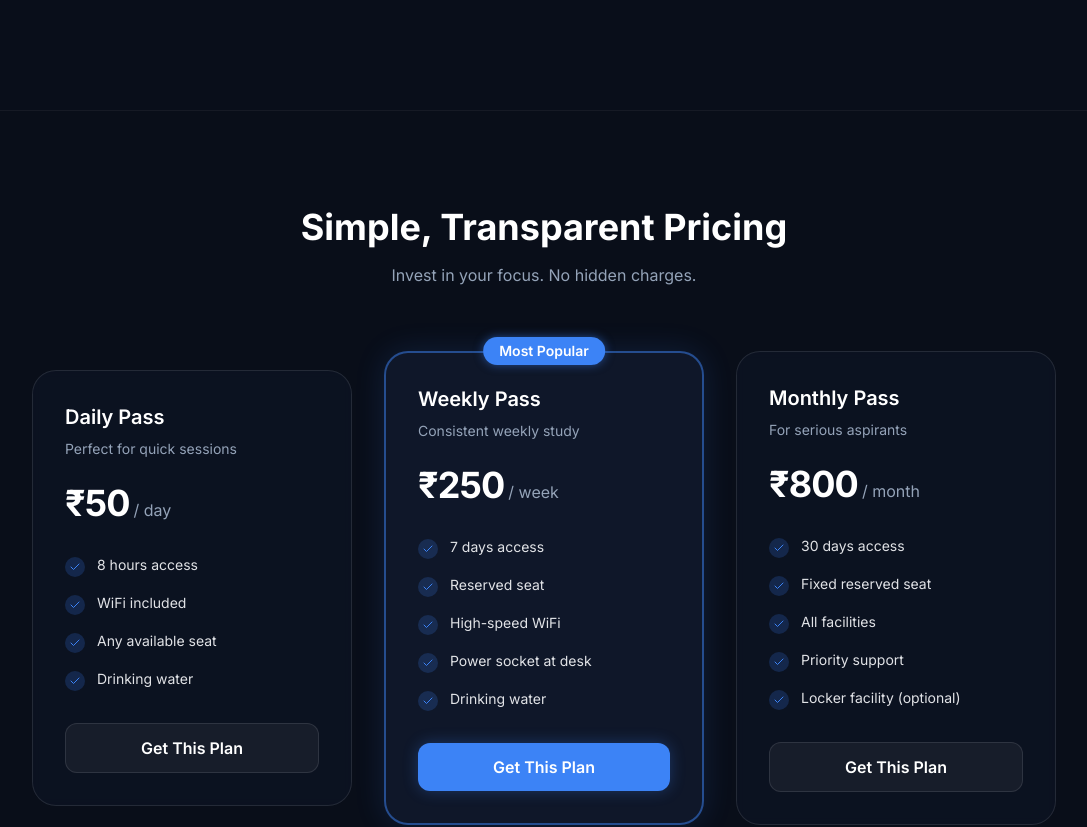
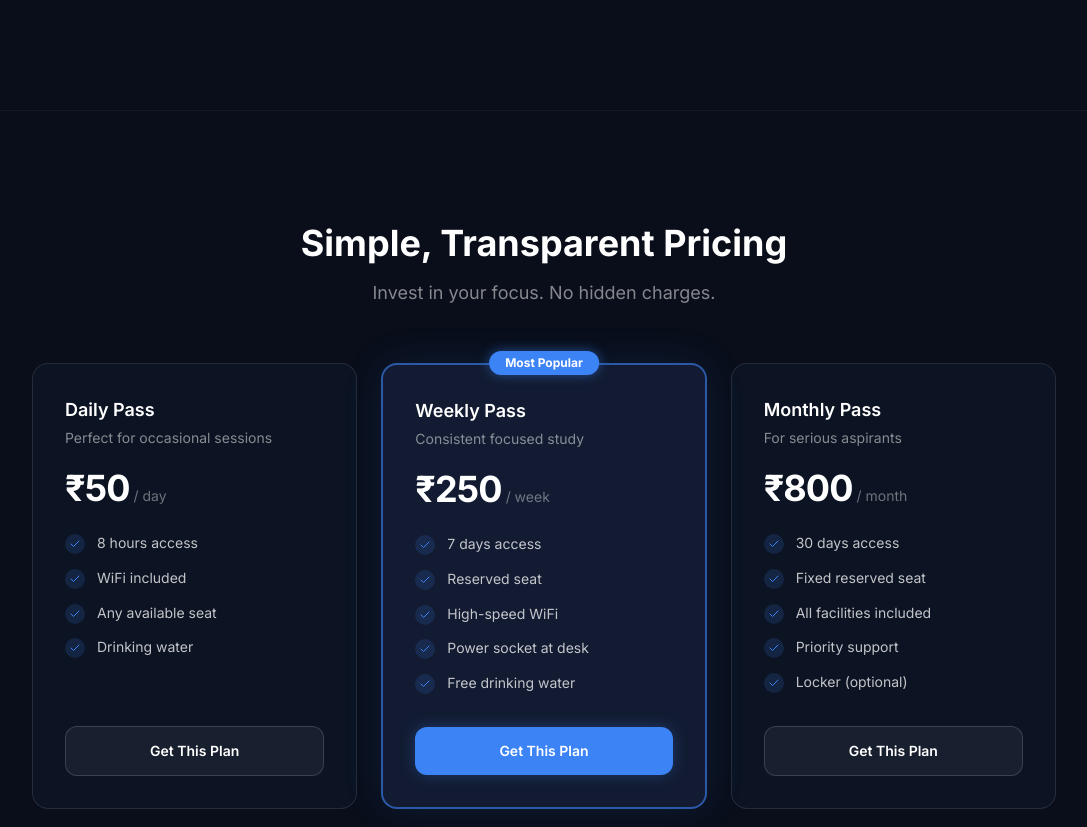
Before and after one commit to krishanggautam317-eng/Vivid-library, a React (Vite) app: page / in a window 1280 px wide. Shown: the part 3464-4291 px from the top of the page, without its empty margins (96-1183 px from the left). Built offline with nearby package versions, Linux system fonts and the light colour scheme.

Commit message:
fix: Update src/sections/Pricing.tsx for Tailwind v3 Vercel compatibility

```diff
--- a/src/sections/Pricing.tsx
+++ b/src/sections/Pricing.tsx
@@ -6,94 +6,118 @@ const plans = [
     name: "Daily Pass",
     price: "₹50",
     period: "/ day",
-    desc: "Perfect for quick sessions",
+    desc: "Perfect for occasional sessions",
     features: ["8 hours access", "WiFi included", "Any available seat", "Drinking water"],
-    popular: false
+    popular: false,
   },
   {
     name: "Weekly Pass",
     price: "₹250",
     period: "/ week",
-    desc: "Consistent weekly study",
-    features: ["7 days access", "Reserved seat", "High-speed WiFi", "Power socket at desk", "Drinking water"],
-    popular: true
+    desc: "Consistent focused study",
+    features: ["7 days access", "Reserved seat", "High-speed WiFi", "Power socket at desk", "Free drinking water"],
+    popular: true,
   },
   {
     name: "Monthly Pass",
     price: "₹800",
     period: "/ month",
     desc: "For serious aspirants",
-    features: ["30 days access", "Fixed reserved seat", "All facilities", "Priority support", "Locker facility (optional)"],
-    popular: false
-  }
+    features: ["30 days access", "Fixed reserved seat", "All facilities included", "Priority support", "Locker (optional)"],
+    popular: false,
+  },
 ];
 
 export default function Pricing() {
   return (
-    <section id="pricing" className="py-24 bg-background/80 relative border-t border-white/5">
-      <div className="max-w-7xl mx-auto px-6 lg:px-8">
-        <div className="text-center mb-16">
-          <motion.h2
+    <section id="pricing" className="py-20 sm:py-28 relative border-t border-white/5" style={{ backgroundColor: "hsl(222 47% 7%)" }}>
+      <div className="max-w-7xl mx-auto px-4 sm:px-6 lg:px-8">
+        {/* Header */}
+        <div className="text-center mb-14">
+          <motion.div
             initial={{ opacity: 0, y: 20 }}
             whileInView={{ opacity: 1, y: 0 }}
             viewport={{ once: true }}
-            className="text-3xl md:text-4xl font-bold text-white mb-4"
+            transition={{ duration: 0.5 }}
           >
-            Simple, Transparent Pricing
-          </motion.h2>
-          <p className="text-muted-foreground">Invest in your focus. No hidden charges.</p>
+            <h2 className="text-3xl sm:text-4xl font-bold text-white mb-4">
+              Simple, Transparent Pricing
+            </h2>
+            <p className="text-white/50 text-base sm:text-lg">Invest in your focus. No hidden charges.</p>
+          </motion.div>
         </div>
 
-        <div className="grid grid-cols-1 md:grid-cols-3 gap-8 max-w-5xl mx-auto items-center">
+        {/* Cards */}
+        <div className="grid grid-cols-1 md:grid-cols-3 gap-6 max-w-5xl mx-auto items-stretch">
           {plans.map((plan, idx) => (
             <motion.div
               key={plan.name}
               initial={{ opacity: 0, y: 40 }}
               whileInView={{ opacity: 1, y: 0 }}
               viewport={{ once: true }}
-              transition={{ delay: idx * 0.2 }}
-              whileHover={{ scale: 1.02 }}
-              className={`relative rounded-3xl p-8 ${
+              transition={{ delay: idx * 0.15, duration: 0.5 }}
+              whileHover={{ scale: 1.02, transition: { duration: 0.2 } }}
+              className={`relative rounded-2xl p-6 sm:p-8 flex flex-col ${
                 plan.popular
-                  ? "bg-card border-2 border-primary/50 shadow-[0_0_30px_rgba(59,130,246,0.15)] md:scale-105 z-10"
-                  : "bg-card/50 border border-white/10 backdrop-blur-sm"
+                  ? "border-2 border-primary/60 z-10"
+                  : "border border-white/10"
               }`}
+              style={{
+                backgroundColor: plan.popular ? "hsl(222 47% 13%)" : "hsl(222 47% 11% / 0.7)",
+                boxShadow: plan.popular ? "0 0 40px hsl(217 91% 60% / 0.12)" : "none",
+              }}
             >
+              {/* Popular badge */}
               {plan.popular && (
-                <div className="absolute -top-4 left-1/2 -translate-x-1/2 px-4 py-1 bg-primary text-white text-sm font-semibold rounded-full shadow-[0_0_10px_rgba(59,130,246,0.5)]">
+                <div
+                  className="absolute -top-3.5 left-1/2 -translate-x-1/2 px-4 py-1 text-white text-xs font-bold rounded-full whitespace-nowrap"
+                  style={{ backgroundColor: "hsl(217 91% 60%)", boxShadow: "0 0 12px hsl(217 91% 60% / 0.5)" }}
+                >
                   Most Popular
                 </div>
               )}
 
-              <div className="mb-8">
-                <h3 className="text-xl font-semibold text-white mb-2">{plan.name}</h3>
-                <p className="text-sm text-muted-foreground mb-6">{plan.desc}</p>
-                <div className="flex items-baseline text-white">
-                  <span className="text-4xl font-bold tracking-tight">{plan.price}</span>
-                  <span className="text-muted-foreground ml-1">{plan.period}</span>
+              {/* Plan info */}
+              <div className="mb-6">
+                <h3 className="text-lg font-semibold text-white mb-1">{plan.name}</h3>
+                <p className="text-sm text-white/50 mb-5">{plan.desc}</p>
+                <div className="flex items-baseline gap-1">
+                  <span className="text-4xl font-bold text-white tracking-tight">{plan.price}</span>
+                  <span className="text-white/40 text-sm">{plan.period}</span>
                 </div>
               </div>
 
-              <ul className="space-y-4 mb-8">
-                {plan.features.map((feature, i) => (
+              {/* Features */}
+              <ul className="space-y-3 mb-8 flex-1">
+                {plan.features.map((feat, i) => (
                   <li key={i} className="flex items-start gap-3">
-                    <div className="w-5 h-5 rounded-full bg-primary/20 flex items-center justify-center shrink-0 mt-0.5">
+                    <div
+                      className="w-5 h-5 rounded-full flex items-center justify-center shrink-0 mt-0.5"
+                      style={{ backgroundColor: "hsl(217 91% 60% / 0.15)" }}
+                    >
                       <Check className="w-3 h-3 text-primary" />
                     </div>
-                    <span className="text-foreground/90 text-sm">{feature}</span>
+                    <span className="text-white/75 text-sm leading-relaxed">{feat}</span>
                   </li>
                 ))}
               </ul>
 
+              {/* CTA */}
               <a
-                href={`https://wa.me/917987654321?text=Hi,%20I'm%20interested%20in%20the%20${plan.name}%20plan.`}
+                href={`https://wa.me/917987654321?text=Hi,%20I%27m%20interested%20in%20the%20${encodeURIComponent(plan.name)}`}
                 target="_blank"
                 rel="noreferrer"
-                className={`block w-full py-3 text-center rounded-xl font-semibold transition-all ${
+                className={`block w-full py-3.5 text-center rounded-xl font-semibold text-sm transition-all duration-200 ${
                   plan.popular
-                    ? "bg-primary text-white shadow-[0_0_15px_rgba(59,130,246,0.3)] hover:shadow-[0_0_25px_rgba(59,130,246,0.5)] hover:bg-primary/90"
-                    : "bg-white/5 text-white hover:bg-white/10 border border-white/10"
+                    ? "text-white hover:opacity-90"
+                    : "text-white border border-white/15 hover:border-white/30"
                 }`}
+                style={plan.popular ? {
+                  backgroundColor: "hsl(217 91% 60%)",
+                  boxShadow: "0 0 16px hsl(217 91% 60% / 0.3)",
+                } : {
+                  backgroundColor: "hsl(255 255% 255% / 0.05)",
+                }}
               >
                 Get This Plan
               </a>
```
